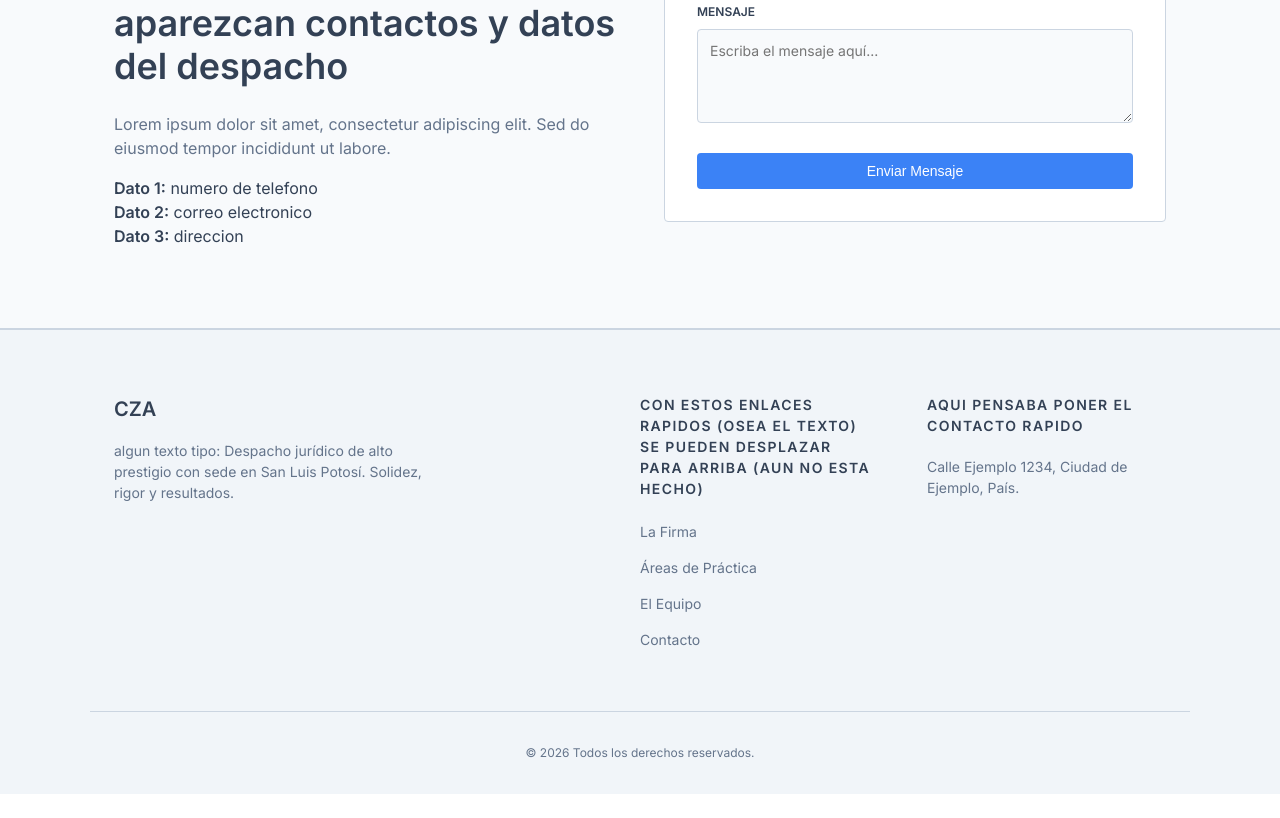
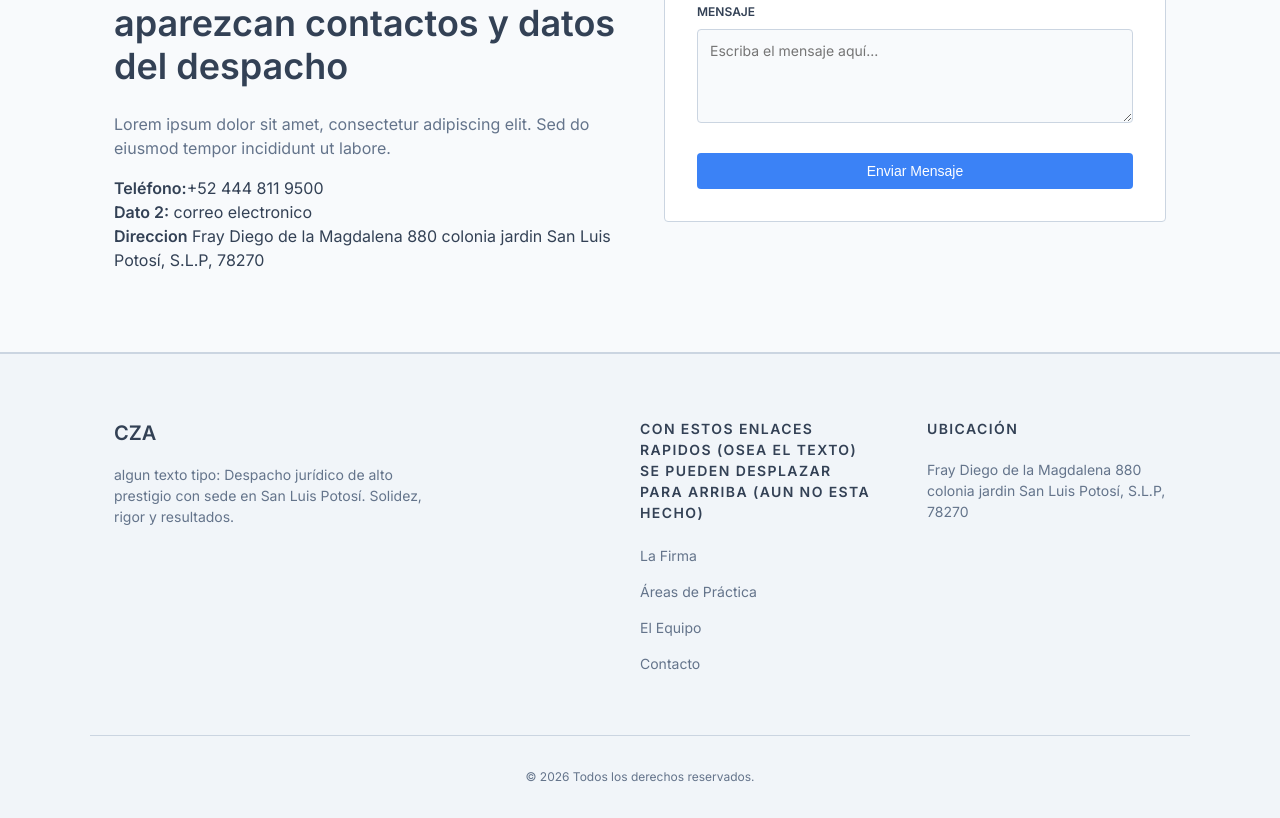
Before and after one commit to santioro3431/cza_boceto, a plain HTML site: page index.html in a window 1280 px wide. Shown: the part 3281-4099 px from the top of the page. Before the commit the page ends 4075 px from the top, so only its background shows below. Drawn offline with nearby package versions, Linux system fonts and the light colour scheme; a web font is replaced by a local one.

Commit message:
Update index.html

```diff
--- a/index.html
+++ b/index.html
@@ -174,9 +174,9 @@
           Lorem ipsum dolor sit amet, consectetur adipiscing elit. Sed do eiusmod tempor incididunt ut labore.
         </p>
         <div class="contact-info">
-          <p><strong>Dato 1:</strong> numero de telefono</p>
+          <p><strong>Teléfono:</strong>+52 444 811 9500 </p>
           <p><strong>Dato 2:</strong> correo electronico</p>
-          <p><strong>Dato 3:</strong> direccion</p>
+          <p><strong>Direccion</strong> Fray Diego de la Magdalena 880 colonia jardin San Luis Potosí, S.L.P, 78270</p>
         </div>
       </div>
       <div>
@@ -224,8 +224,8 @@
         </ul>
       </div>
       <div>
-        <h5 class="footer-title">aqui pensaba poner el contacto rapido</h5>
-        <p class="footer-desc">Calle Ejemplo 1234, Ciudad de Ejemplo, País.</p>
+        <h5 class="footer-title">Ubicación</h5>
+        <p class="footer-desc">Fray Diego de la Magdalena 880 colonia jardin San Luis Potosí, S.L.P, 78270</p>
       </div>
     </div>
     <div class="container footer-bottom">
```
